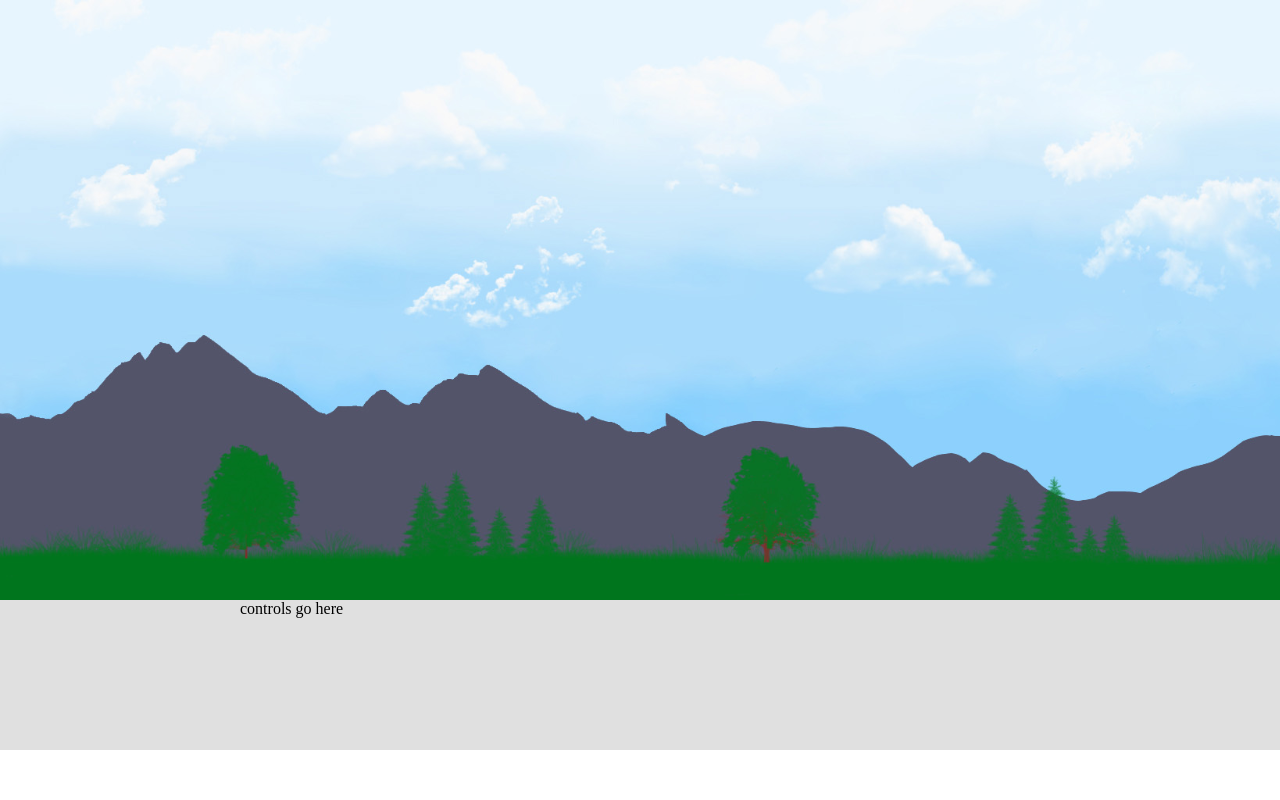
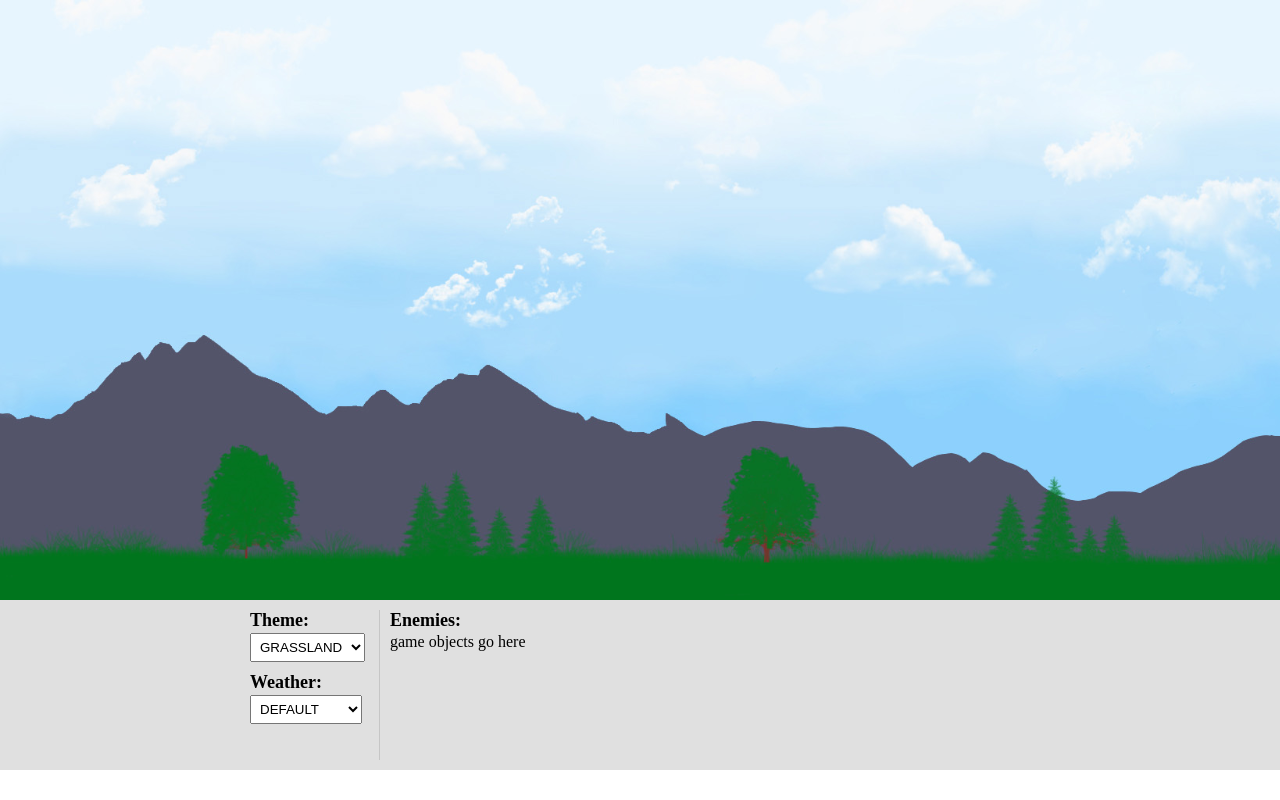
Before and after one commit to gryp17/JFighter, a website: page level-editor.html in a window 1280 px wide. Shown: the top 800 px of the page. Drawn offline with Linux system fonts and the light colour scheme.

Commit message:
Added the theme and weather controls

```diff
--- a/level-editor.html
+++ b/level-editor.html
@@ -15,7 +15,54 @@
 
 			<div class="controls-container">
 				<div class="controls">
-					controls go here
+
+					<form autocomplete="off">
+
+						<!-- level options -->
+						<div class="section">
+
+							<!-- theme/background -->
+							<div class="item">
+								<div class="label">
+									Theme:
+								</div>
+								<select class="theme">
+									<option value="grassland">GRASSLAND</option>
+									<option value="desert">DESERT</option>
+									<option value="winter">WINTER</option>
+								</select>
+							</div>
+
+							<!-- weather effects -->
+							<div class="item">
+								<div class="label">
+									Weather:
+								</div>
+								<select class="weather">
+									<option value="default">DEFAULT</option>
+									<option value="rain">RAINY</option>
+									<option value="heavy-rain">HEAVY RAIN</option>
+									<option value="snow">SNOW</option>
+								</select>
+							</div>
+						</div>
+
+						<!-- game objects -->
+						<div class="section">
+							<div class="item">
+								<div class="label">
+									Enemies:
+								</div>
+
+								game objects go here
+							</div>
+
+						</div>
+
+
+
+					</form>
+
 				</div>
 			</div>
 
--- a/level-editor/level-editor.js
+++ b/level-editor/level-editor.js
@@ -1,19 +1,54 @@
+function LevelEditor(container) {
+	var self = this;
 
-$(window).resize(function (){
-	showControlsContainer();
+	this.container = container;
+	this.backgroundContainer = this.container.find(".background-container");
+	this.controlsContainer = this.container.find(".controls-container");
+	this.controls = this.container.find(".controls");
+
+	/**
+	 * Initialize the level editor by setting all event listeners
+	 */
+	this.init = function () {
+
+		//resize the controls container if the page resizes
+		$(window).resize(function () {
+			self.showControlsContainer();
 		});
 
 		//move the level background on mouse wheel scroll
-$(".background-container").on("mousewheel", function (e) {
+		this.backgroundContainer.on("mousewheel", function (e) {
 			var scrollLeft = $(document).scrollLeft();
 			$(document).scrollLeft(scrollLeft + e.deltaY * 40);
 			e.preventDefault();
 		});
 
-function showControlsContainer(){
-	//set the controls container to the same width of the document
-	$(".controls-container").css("width", $(window).width());
-	$(".controls-container").fadeIn(500);
+		//on theme value change - update the level theme
+		$(".theme").change(function () {
+			self.setLevelTheme($(this).val());
+		});
+
+
+		//show the controls
+		this.showControlsContainer();
+	};
+
+	/**
+	 * Sets the controls container to the same width as the document and shows it
+	 */
+	this.showControlsContainer = function () {
+		this.controlsContainer.css("width", $(window).width());
+		this.controlsContainer.fadeIn(500);
+	};
+
+	/**
+	 * Changed the selected theme/background
+	 * @param {String} theme
+	 */
+	this.setLevelTheme = function (theme){
+		var imagesPath = "img/levels/";
+		var extension = ".jpg";
+		this.backgroundContainer.css({backgroundImage: "url("+imagesPath+theme+extension+")"});
+	};
+
 }
-
-showControlsContainer();
--- /dev/null
+++ b/level-editor/main.js
@@ -0,0 +1,2 @@
+var editor = new LevelEditor($("#container"));
+editor.init();
--- a/min/js/level-editor.js
+++ b/min/js/level-editor.js
@@ -1 +1 @@
-function showControlsContainer(){$(".controls-container").css("width",$(window).width()),$(".controls-container").fadeIn(500)}$(window).resize(function(){showControlsContainer()}),$(".background-container").on("mousewheel",function(n){var o=$(document).scrollLeft();$(document).scrollLeft(o+40*n.deltaY),n.preventDefault()}),showControlsContainer();
+function LevelEditor(n){var t=this;this.container=n,this.backgroundContainer=this.container.find(".background-container"),this.controlsContainer=this.container.find(".controls-container"),this.controls=this.container.find(".controls"),this.init=function(){$(window).resize(function(){t.showControlsContainer()}),this.backgroundContainer.on("mousewheel",function(n){var t=$(document).scrollLeft();$(document).scrollLeft(t+40*n.deltaY),n.preventDefault()}),$(".theme").change(function(){t.setLevelTheme($(this).val())}),this.showControlsContainer()},this.showControlsContainer=function(){this.controlsContainer.css("width",$(window).width()),this.controlsContainer.fadeIn(500)},this.setLevelTheme=function(n){var t="img/levels/",o=".jpg";this.backgroundContainer.css({backgroundImage:"url("+t+n+o+")"})}}var editor=new LevelEditor($("#container"));editor.init();
--- a/stylesheets/level-editor/level-editor.scss
+++ b/stylesheets/level-editor/level-editor.scss
@@ -4,6 +4,7 @@
 }
 
 #container{
+	$controls-height: 150px;
 
 	.background-container{
 		height: 600px;
@@ -19,12 +20,42 @@
 
 		.controls{
 			width: 800px;
-			height: 150px;
+			height: $controls-height;
 			margin: auto;
+			padding: 10px;
 
 			@media (max-width: 800px){
 				width: 100%;
 			}
+
+			.section{
+				display: inline-block;
+				padding: 0px 10px;
+				vertical-align: top;
+				height: $controls-height;
+
+				+ .section{
+					border-left: solid 1px #c6c6c6;
+				}
+
+				.item{
+					display: block;
+					margin-bottom: 10px;
+
+					.label{
+						display: block;
+						margin-bottom: 2px;
+						font-size: 18px;
+						font-weight: bold;
+					}
+
+					select{
+						padding: 5px;
+					}
+
+				}
+			}
+
 		}
 	}
 }
```
Also changed, not shown: min/css/level-editor.css. Lines whose indentation alone changed are shown as unchanged.
